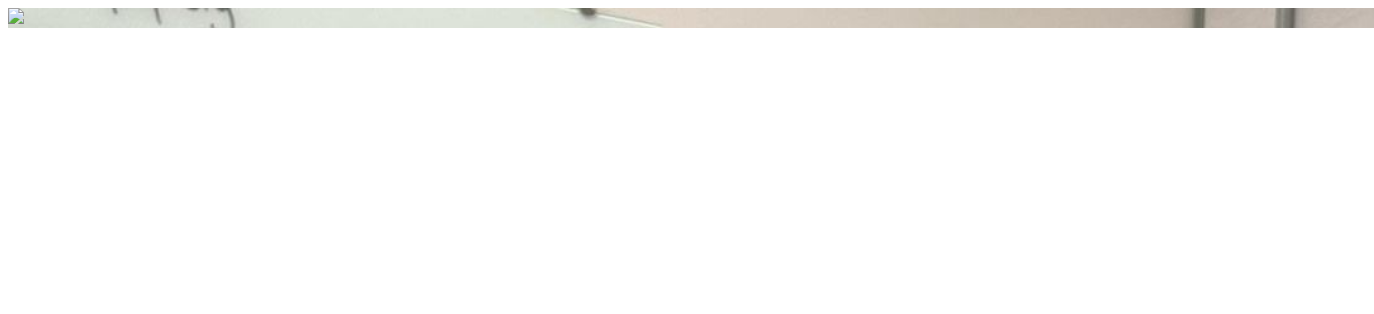
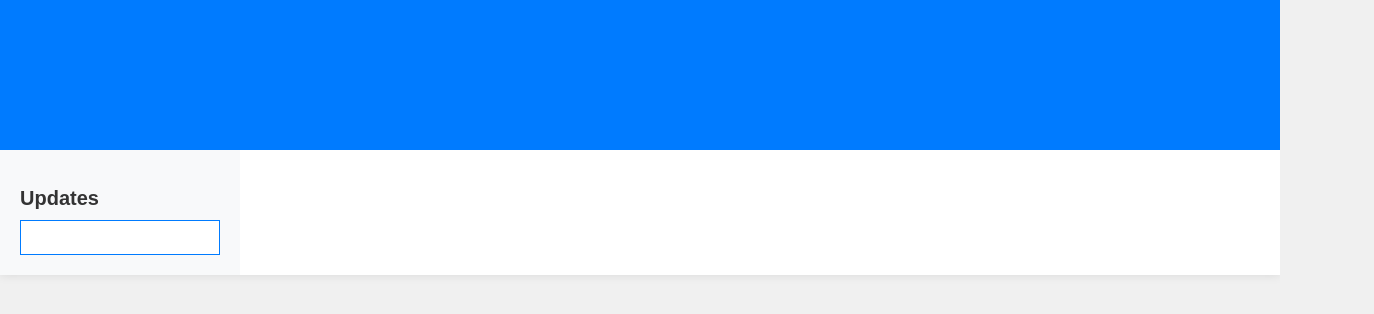
Before and after one commit to LiveWaffle/robotics-website, a plain HTML site: page index.html in a window 1280 px wide. Shown: the whole page, 1374 px wide, since content can reach past the window. Drawn offline with Linux system fonts and the light colour scheme.

Commit message:
Fixing Format

```diff
--- a/css/index.css
+++ b/css/index.css
@@ -1,16 +1,37 @@
-.layout {
-    width: 1366px;
-    height: 768px;
+body {
+    margin: 0;
+    background-color: #f0f0f0;
+    color: #333;
+    font-family: Arial, sans-serif;
+}
 
-    display: grid;
-    grid:
-      "header header header" auto
-      "leftSide body rightSide" 1fr
-      "footer footer footer" auto
-      / auto 1fr auto;
-    gap: 8px;
-  }
+#container {
+    max-width: auto;
+    margin: 0 auto;
+    background-color: #fff;
+    box-shadow: 0 0 10px rgba(0,0,0,0.1);
+}
 
-  .header { grid-area: header; background-image: url(/images/microbots.jpg); background-size: cover;}
-  .leftSide { grid-area: leftSide; }
-  .body { grid-area: body; }
+#header {
+    background-color: #007bff;
+    height: 150px;
+}
+
+#leftSidebar {
+    background-color: #f8f9fa;
+    width: 200px;
+    padding: 20px;
+    font-size: smaller;
+}
+
+#leftSidebar h2 {
+    color: #333;
+    font-size: 20px;
+    margin-bottom: 10px;
+}
+
+#leftSidebar .box {
+    background-color: #fff;
+    border: 1px solid #007bff;
+    padding: 10px;
+}
--- a/index.html
+++ b/index.html
@@ -3,14 +3,21 @@
 <head>
     <meta charset="UTF-8">
     <meta name="viewport" content="width=device-width, initial-scale=1.0">
+    <title>Your Title Here</title>
     <link rel="stylesheet" href="/css/index.css">
-    <title>Tradition Prepatory Robotics</title>
 </head>
 <body>
-    <section class="layout">
-    <div class="header"> <img src="images/"  </div>
-    <div class="sidebar">   </div>
-    <div class="body">     </div>
-</section>
+    <div id="container">
+        <div id="header">
+        </div>
+
+        <aside id="leftSidebar">
+            <h2>Updates</h2>
+            <div class="box">
+                <ul>
+                </ul>
+            </div>
+        </aside>
+    </div>
 </body>
 </html>
```
